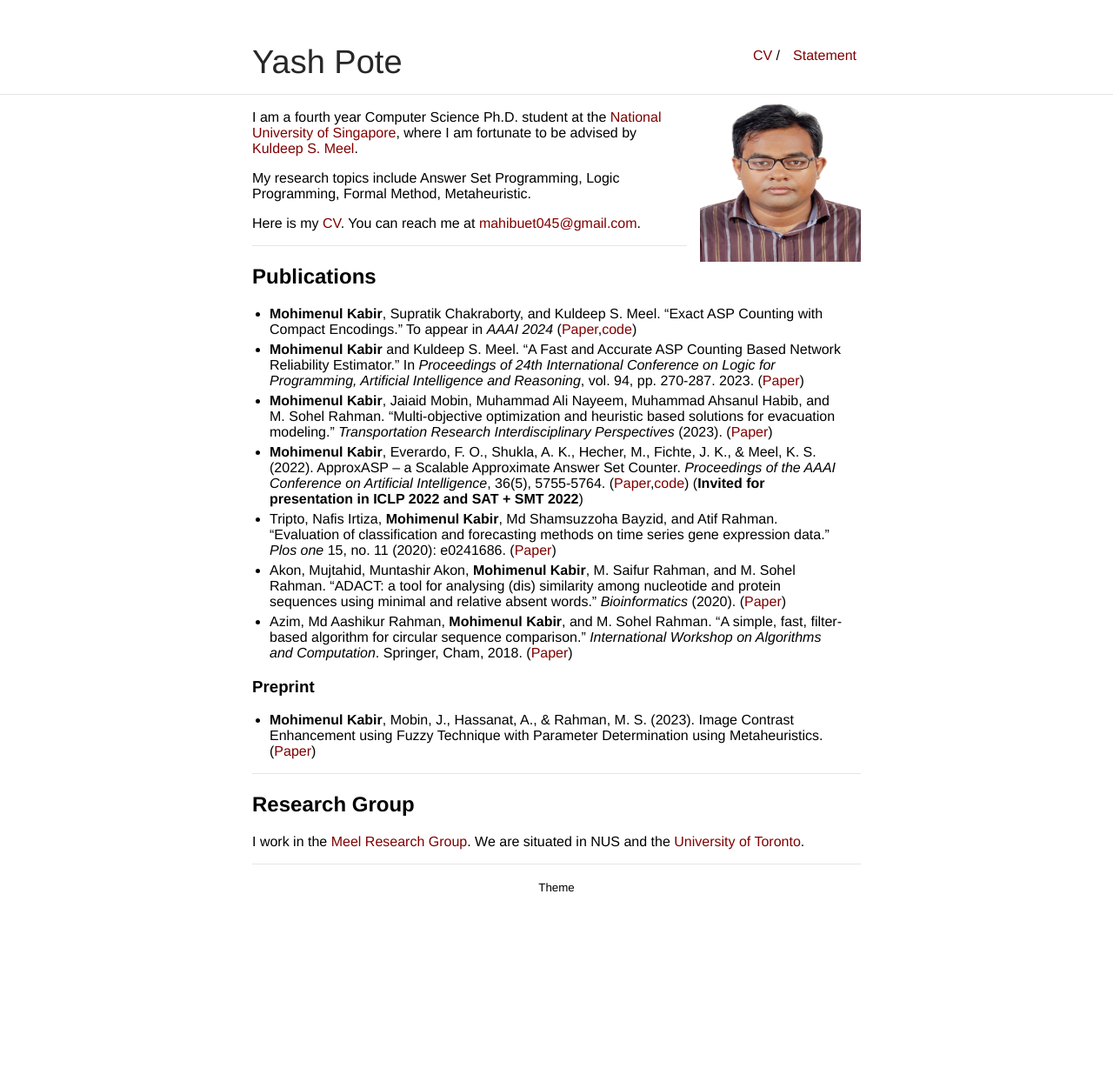
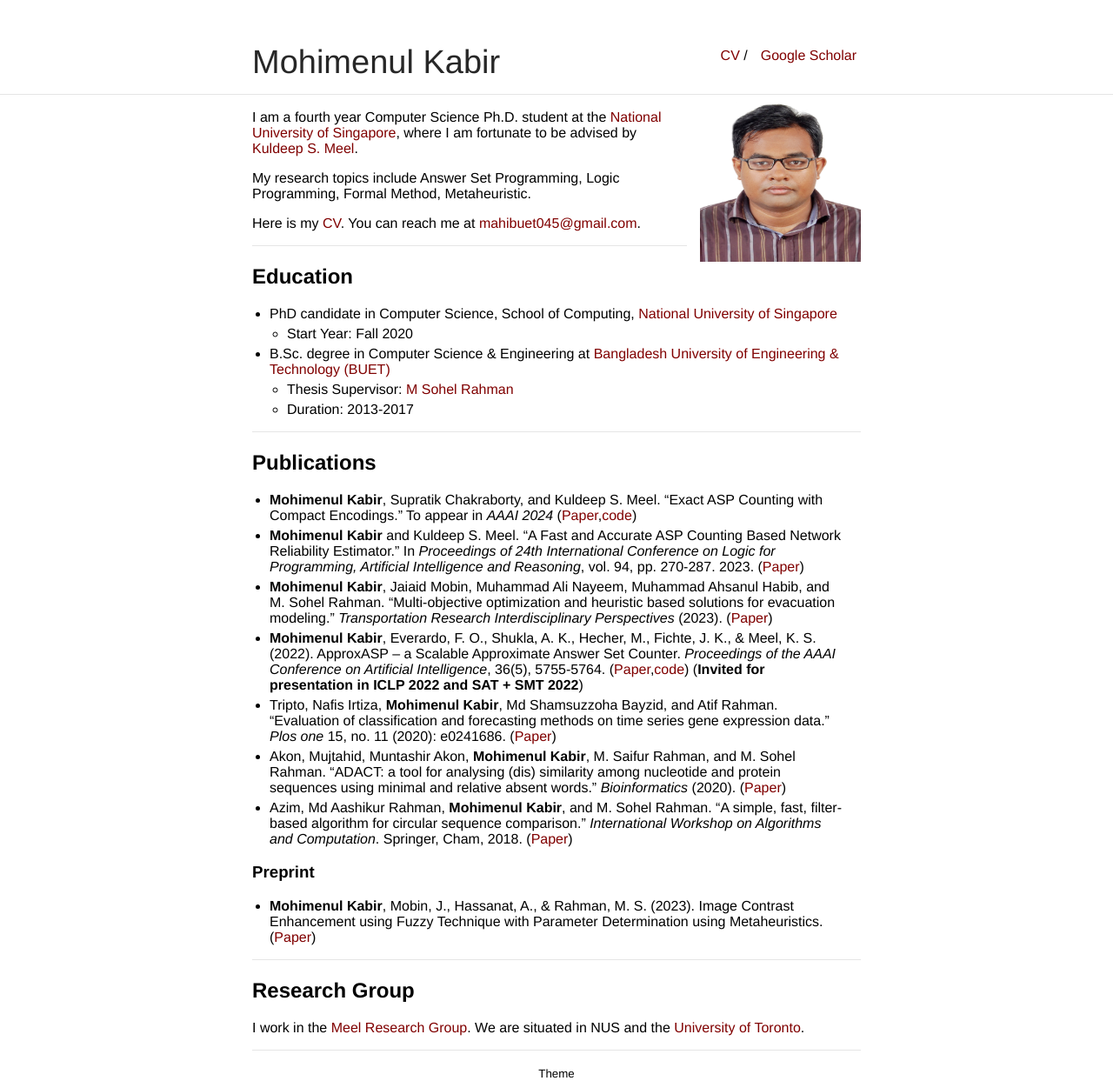
Before and after one commit to mahi045/mahi045.github.io, a Jekyll site: the page built from index.md, in a window 1280 px wide. Shown: the whole page at 87% size. Built offline with Jekyll 4.4.1, drawn with Linux system fonts in a browser that asks for light colours; before the commit the page ends 1029 px from its top, so only the background shows below that.

Commit message:
minor change

```diff
--- a/_config.yml
+++ b/_config.yml
@@ -1,5 +1,5 @@
-title: Yash Pote
-url: "https://yashpote.com"
+title: Mohimenul Kabir
+url: "https://mahi045.github.io/"
 baseurl: "/"
 
 markdown: kramdown
@@ -17,6 +17,6 @@ sass:
 
 nav:
  - name: "CV"
-   link: "cv-yash.pdf"
- - name: "Statement"
-   link: "statement-yash.pdf"
+   link: "CV.pdf"
+ - name: "Google Scholar"
+   link: https://scholar.google.com/citations?user=kuoUnVIAAAAJ&hl=en
--- a/index.md
+++ b/index.md
@@ -3,7 +3,7 @@ layout: default
 ---
 
 
-<img class="profile-picture" src="mahi.jpg" height="42" width="42">
+<img class="profile-picture" src="mahi.jpg" height="45" width="45">
 
 I am a fourth year Computer Science Ph.D. student at the [National University of Singapore](https://www.comp.nus.edu.sg), where I am fortunate to be advised by [Kuldeep S. Meel](https://www.cs.toronto.edu/~meel/).
 
@@ -12,6 +12,16 @@ My research topics include Answer Set Programming, Logic Programming, Formal Met
 
 Here is my [CV](CV.pdf). You can reach me at [mahibuet045@gmail.com](mailto:mahibuet045@gmail.com).
 
+
+---
+
+## Education
+- PhD candidate in Computer Science, School of Computing, [National University of Singapore](https://www.nus.edu.sg/)
+    - Start Year: Fall 2020
+
+-  B.Sc. degree in Computer Science & Engineering at [Bangladesh University of Engineering & Technology (BUET)](https://www.buet.ac.bd/web/)
+    - Thesis Supervisor: [M Sohel Rahman](https://scholar.google.com/citations?user=IUwFD9gAAAAJ&hl=en)
+    - Duration: 2013-2017
 
 ---
 ## Publications
```
